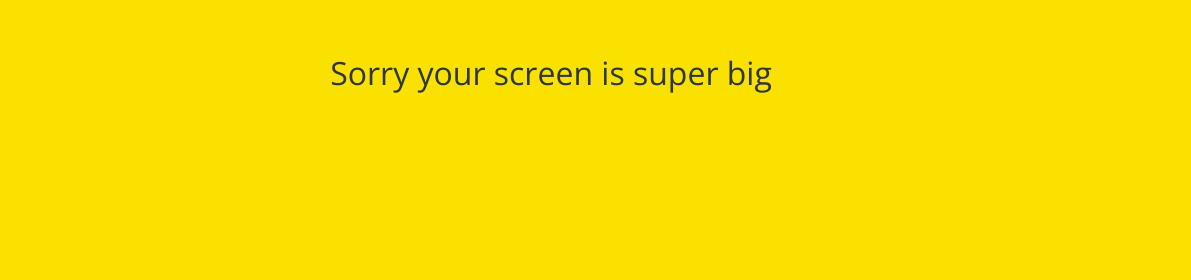
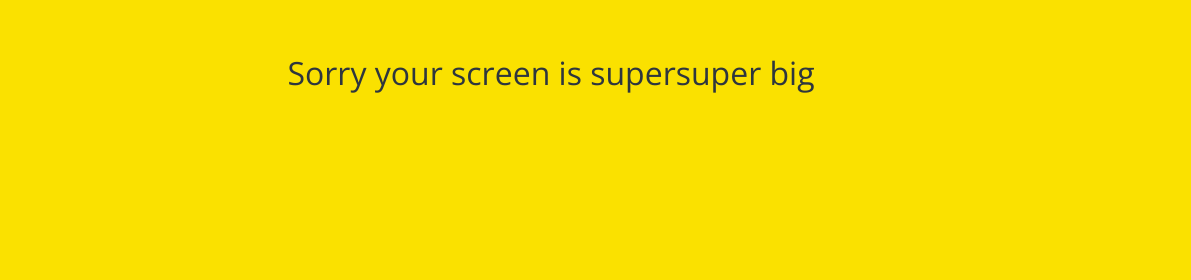
Before and after one commit to UHyun-K/KOKOATALK, a plain HTML site: page friends.html in a window 1280 px wide. Shown: the part 327-607 px from the top of the page, 89-1280 px from the left. Drawn offline with nearby package versions, Linux system fonts and the light colour scheme.

Commit message:
supersuper

```diff
--- a/friends.html
+++ b/friends.html
@@ -102,7 +102,7 @@
 </div>
 
 <div id="no-mobile">
-    <span>Sorry your screen is super big </span>
+    <span>Sorry your screen is supersuper  big </span>
 </div>
 <div id="no-rotate">
     <span>Please roate your phone</span>
```
